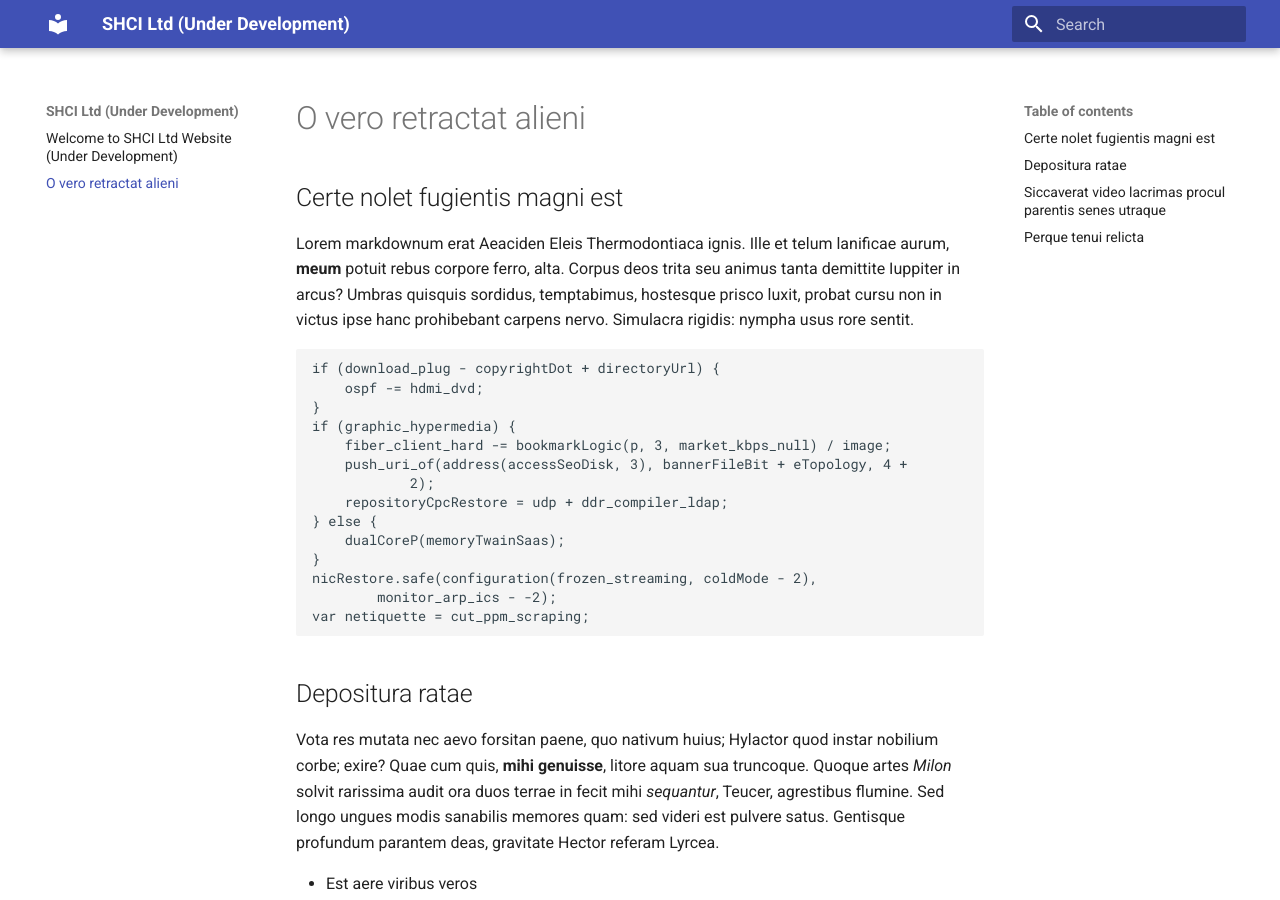
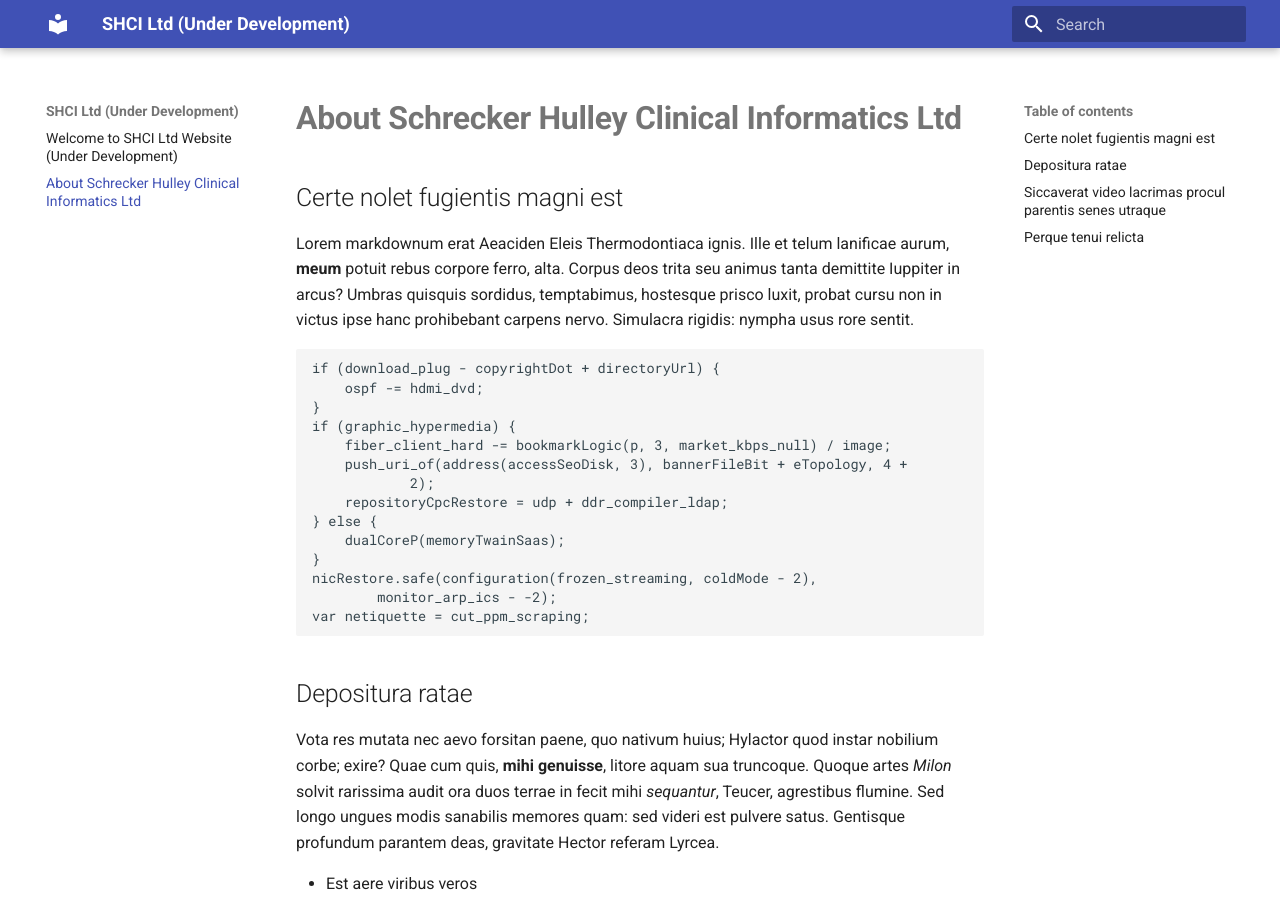
Before and after one commit to shci-ltd/website, an MkDocs documentation site: the page built from docs/about.md, in a window 1280 px wide and 900 px high. Built offline with MkDocs 1.6.1 and Material for MkDocs 9.7.7, drawn with Linux system fonts in a browser that asks for light colours.

Commit message:
Start editing About

```diff
--- a/docs/about.md
+++ b/docs/about.md
@@ -1,4 +1,4 @@
-# O vero retractat alieni
+# **About Schrecker Hulley Clinical Informatics Ltd**
 
 ## Certe nolet fugientis magni est
 
```
Also changed, not shown: 1 other file.
